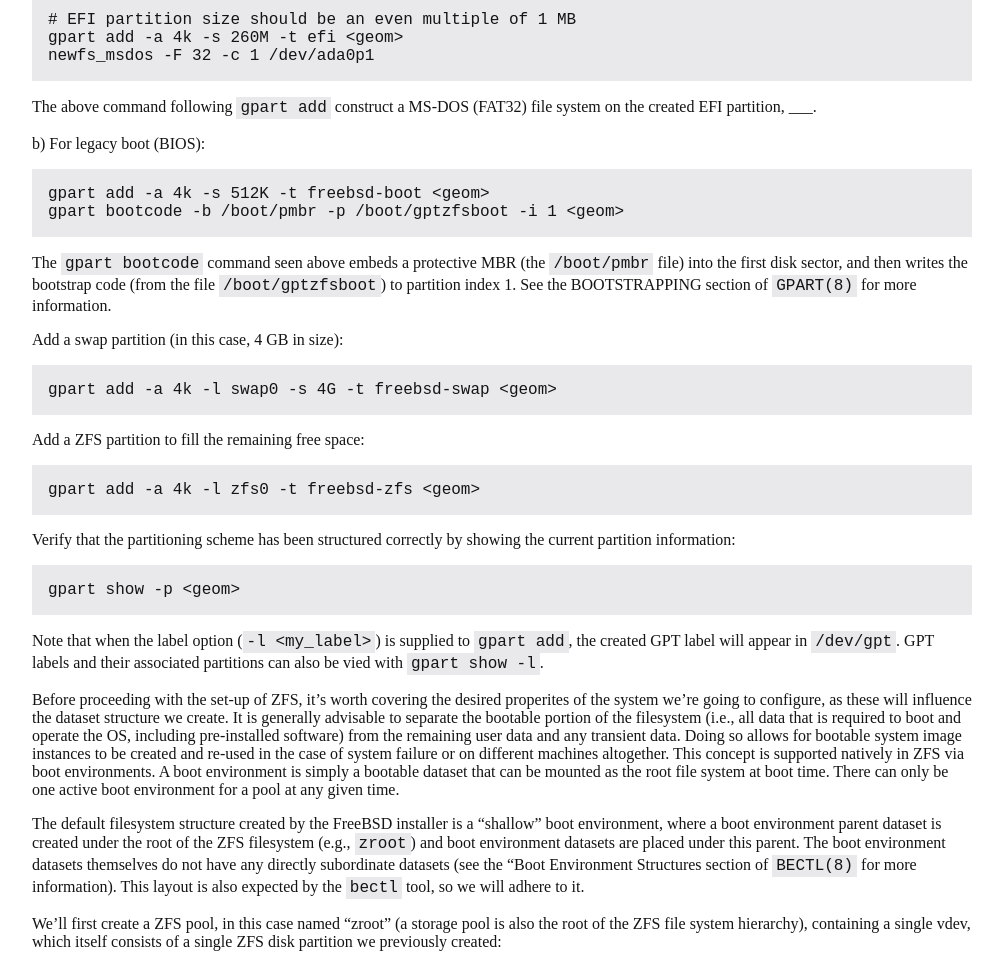
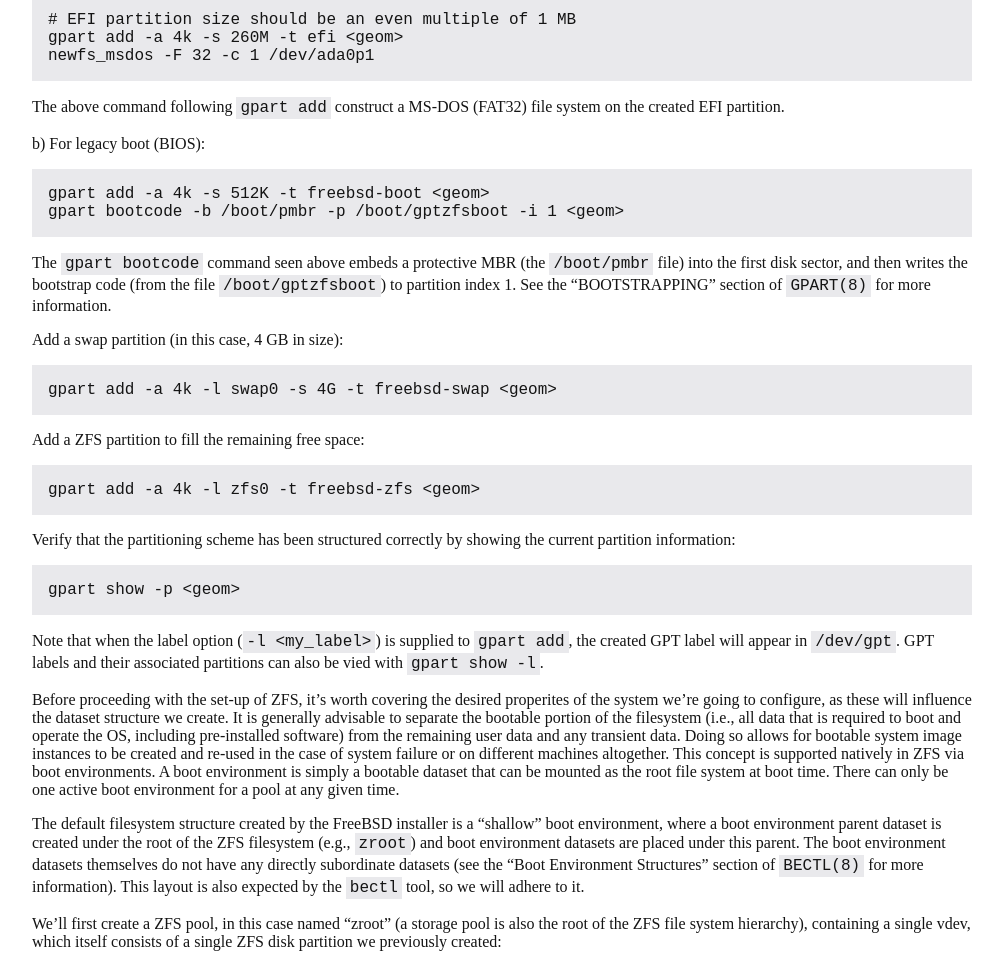
Before and after one commit to eacrawford02/eacrawford02.github.io, a Jekyll site: the page built from _posts/2025-11-01-freebsd-manual-partitioning.md, in a window 1280 px wide and 1400 px high, scrolled down 716 px. Shown: the part 162-1128 px from the top of the window, without its empty margins (138-1141 px from the left). Built offline with Jekyll 4.4.1, drawn with Linux system fonts in a browser that asks for light colours; nearby versions of some CDN libraries.

Commit message:
Grammatical corrections.

````diff
--- a/_posts/2025-11-01-freebsd-manual-partitioning.md
+++ b/_posts/2025-11-01-freebsd-manual-partitioning.md
@@ -54,7 +54,7 @@ newfs_msdos -F 32 -c 1 /dev/ada0p1
 ```
 
 The above command following `gpart add` construct a MS-DOS (FAT32) file system on
-the created EFI partition, ___.
+the created EFI partition.
 
 b) For legacy boot (BIOS):
 
@@ -66,7 +66,7 @@ gpart bootcode -b /boot/pmbr -p /boot/gptzfsboot -i 1 <geom>
 The `gpart bootcode` command seen above embeds a protective MBR (the
 `/boot/pmbr` file) into the first disk sector, and then writes the bootstrap
 code (from the file `/boot/gptzfsboot`) to partition index 1. See the
-BOOTSTRAPPING section of `GPART(8)` for more information.
+"BOOTSTRAPPING" section of `GPART(8)` for more information.
 
 Add a swap partition (in this case, 4 GB in size):
 
@@ -107,7 +107,7 @@ The default filesystem structure created by the FreeBSD installer is a "shallow"
 boot environment, where a boot environment parent dataset is created under the
 root of the ZFS filesystem (e.g., `zroot`) and boot environment datasets are
 placed under this parent. The boot environment datasets themselves do not have
-any directly subordinate datasets (see the "Boot Environment Structures section
+any directly subordinate datasets (see the "Boot Environment Structures" section
 of `BECTL(8)` for more information). This layout is also expected by the `bectl`
 tool, so we will adhere to it.
 
````
